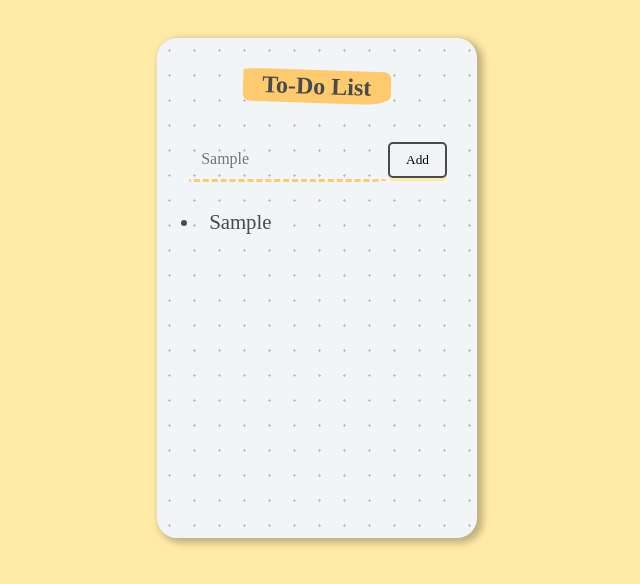
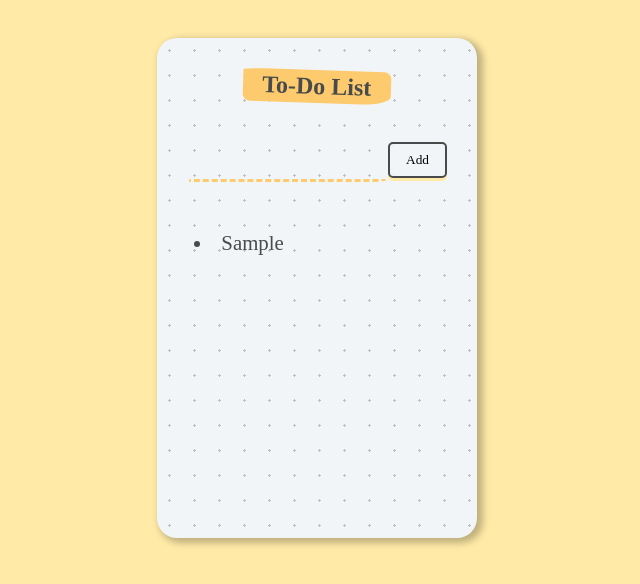
Before and after one commit to Robodlan/react-keeper, a React (Vite) app in the folder vite-keeper/: page / in a window 1280 px wide. Both pictures are taken after typing "Sample" into the empty fields and a click on the button "Add". Shown: the top 584 px of the page, without its empty margins (323-963 px from the left). Built offline with nearby package versions, Linux system fonts and the light colour scheme.

Commit message:
todo resolved

```diff
--- a/vite-keeper/src/App.jsx
+++ b/vite-keeper/src/App.jsx
@@ -1,16 +1,17 @@
 import React, { useState } from "react";
 
 function App() {
-  const [item, setItem] = useState("");
+  const [inputText, setInputText] = useState("");
   const [state, setState] = useState([]);
 
-  function handleChange(e) {
-    const newValue = e.target.value;
-    setItem(newValue);
+  function handleInput(event) {
+    const newValue = event.target.value;
+    setInputText(newValue);
   }
 
   function handleClick() {
-    setState((prev) => [...prev, item]);
+    setState((prev) => [...prev, inputText]);
+    setInputText("");
   }
   return (
     <div className="container">
@@ -18,24 +19,20 @@ function App() {
         <h1>To-Do List</h1>
       </div>
       <div className="form">
-        <input onChange={handleChange} type="text" value={item} />
+        <input onChange={handleInput} type="text" value={inputText} />
         <button onClick={handleClick}>
           <span>Add</span>
         </button>
       </div>
       <div>
-        {state.map((todoItem) => (
-          <li>{todoItem}</li>
-        ))}
+        <ul>
+          {state.map((newItem) => (
+            <li>{newItem}</li>
+          ))}
+        </ul>
       </div>
     </div>
   );
 }
 
 export default App;
-
-//CHALLENGE: Make this app work by applying what you've learnt.
-//1. When new text is written into the input, its state should be saved.
-//2. When the add button is pressed, the current data in the input should be
-//added to an array.
-//3. The <ul> should display all the array items as <li>s
```
